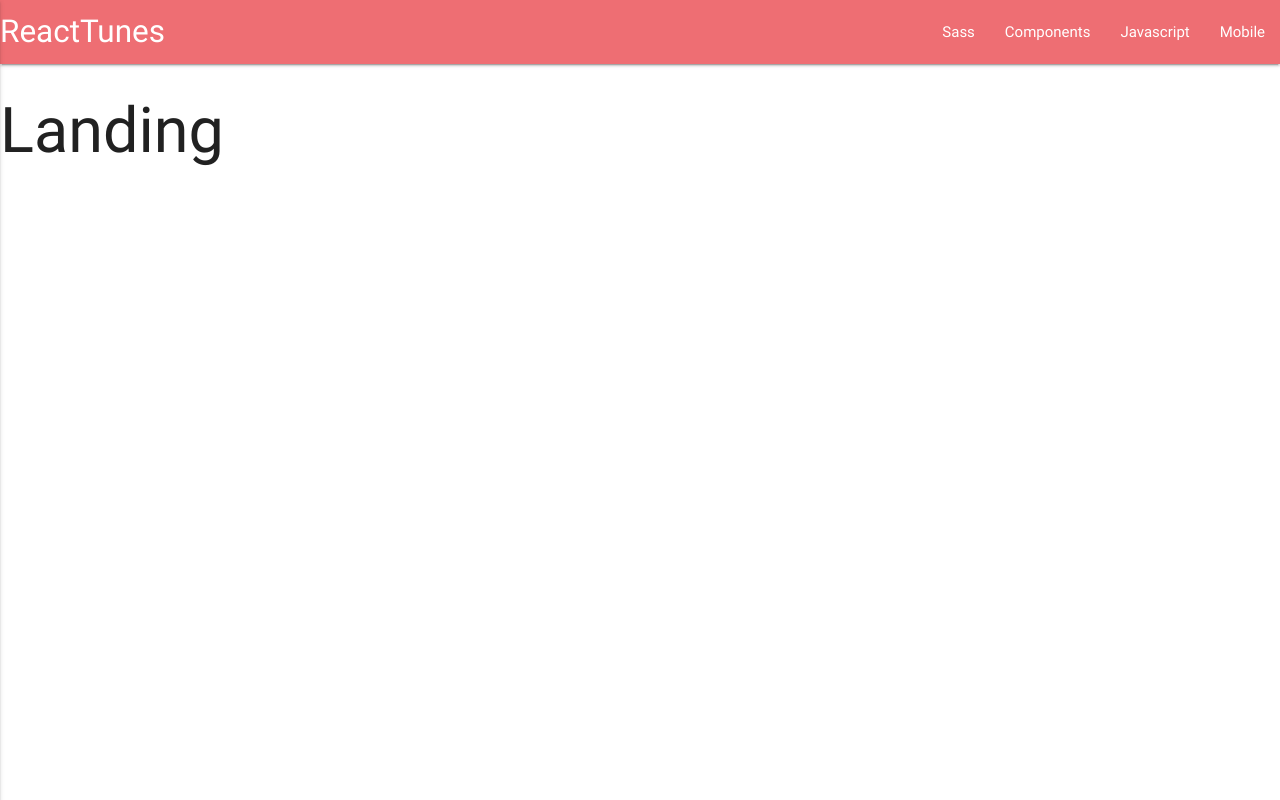
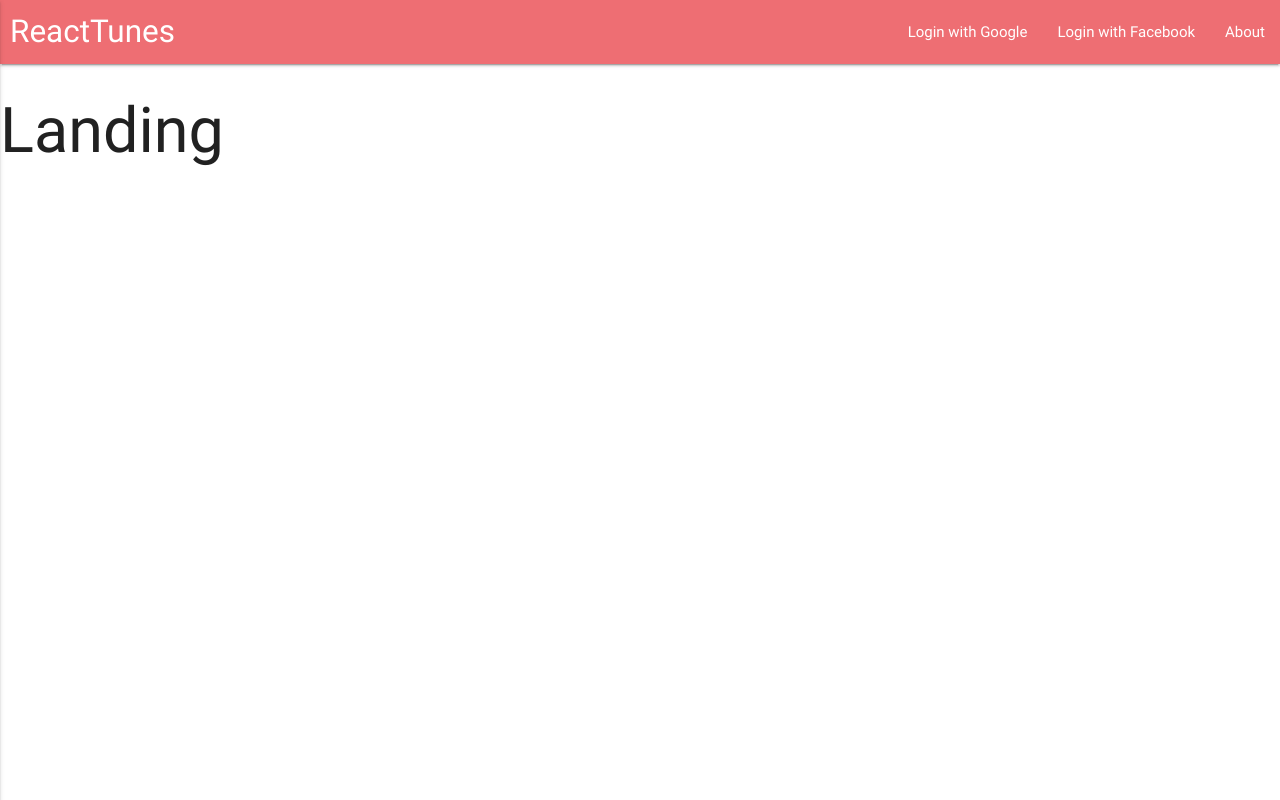
Before and after one commit to ashokdey/social-login, a React (Create React App) app in the folder client/: page / in a window 1280 px wide. Built offline with nearby package versions, Linux system fonts and the light colour scheme.

Commit message:
styling Header

```diff
--- a/client/src/components/Header.jsx
+++ b/client/src/components/Header.jsx
@@ -5,19 +5,17 @@ class Header extends Component{
     return(
       <nav>
         <div className="nav-wrapper">
-          <a href="#!" className="brand-logo">ReactTunes</a>
+          <a href="#!" className="brand-logo" style={{marginLeft: '10px'}}>ReactTunes</a>
           <a href="#" data-activates="mobile-demo" className="button-collapse"><i className="material-icons">menu</i></a>
           <ul className="right hide-on-med-and-down">
-            <li><a href="sass.html">Sass</a></li>
-            <li><a href="badges.html">Components</a></li>
-            <li><a href="collapsible.html">Javascript</a></li>
-            <li><a href="mobile.html">Mobile</a></li>
+            <li><a href="sass.html">Login with Google</a></li>
+            <li><a href="badges.html">Login  with Facebook</a></li>
+            <li><a href="collapsible.html">About</a></li>
           </ul>
           <ul className="side-nav" id="mobile-demo">
-            <li><a href="sass.html">Sass</a></li>
-            <li><a href="badges.html">Components</a></li>
-            <li><a href="collapsible.html">Javascript</a></li>
-            <li><a href="mobile.html">Mobile</a></li>
+            <li><a href="sass.html">Login with Google</a></li>
+            <li><a href="badges.html">Login  with Facebook</a></li>
+            <li><a href="collapsible.html">About</a></li>
           </ul>
         </div>
       </nav>
```
Also changed, not shown: client/src/components/App.jsx (line endings or trailing spaces).
